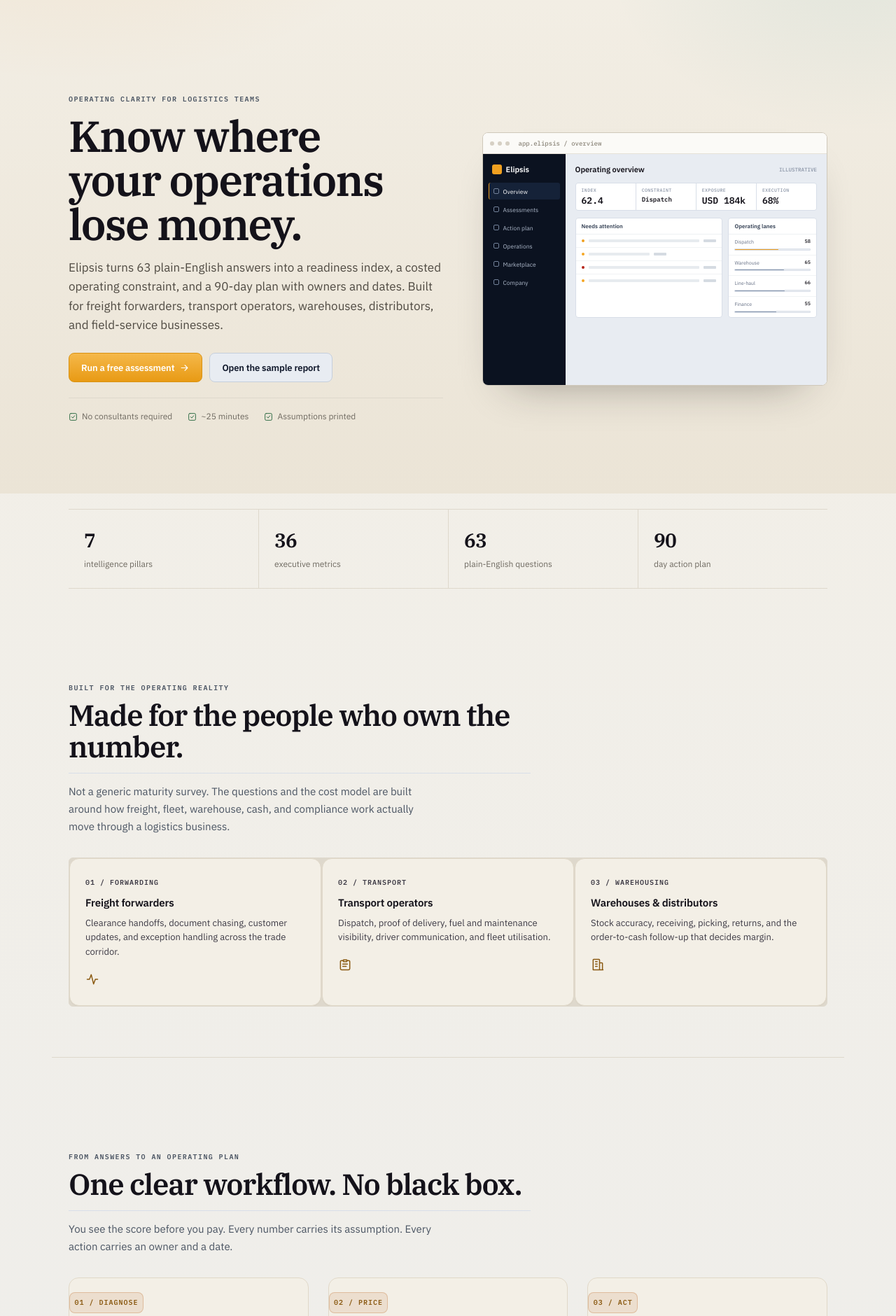
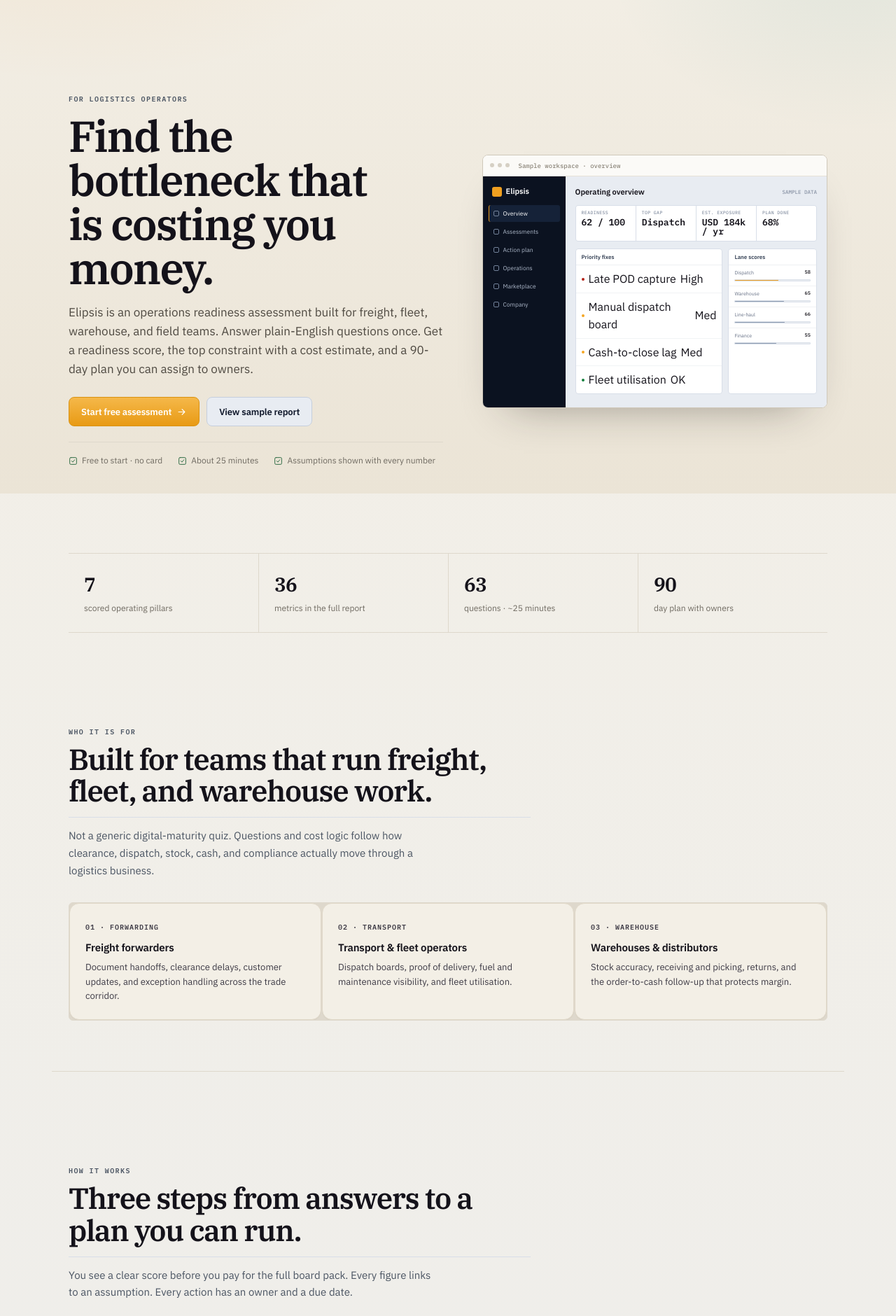
Before and after one commit to JonesKapedo/elipsis, a FastAPI app: page / in a window 1280 px wide. Shown: the part 95-1975 px from the top of the page at 70% size. Run offline with FastAPI, Linux system fonts and the light colour scheme; data comes from the database, SQL or seed files in the repository; parts of the project's set-up code (start-up, migrations or seed data) failed here and were passed over; some libraries are stand-ins or nearby versions.

Commit message:
feat(landing): clearer message, labeled sample metrics, no empty placeholders

```diff
--- a/elipsis_api/templates/landing.html
+++ b/elipsis_api/templates/landing.html
@@ -1,28 +1,28 @@
 {% extends "base.html" %}
-{% block title %}Know where your operations lose money{% endblock %}
-{% block description %}{{ BRAND_NAME }} turns {{ total_questions }} plain-English answers into a scored readiness index, a costed operating constraint, and a 90-day action plan for logistics and field-operations companies.{% endblock %}
+{% block title %}Find the constraint costing your logistics operation{% endblock %}
+{% block description %}{{ BRAND_NAME }} helps logistics and field-operations teams measure automation readiness, price the main operating constraint, and leave with a 90-day action plan — in about 25 minutes, without consultants.{% endblock %}
 {% block content %}
 <section class="mk-wrap mk-hero">
   <div>
-    <p class="mk-eyebrow">Operating clarity for logistics teams</p>
-    <h1>Know where your operations lose money.</h1>
-    <p class="lede">{{ BRAND_NAME }} turns {{ total_questions }} plain-English answers into a readiness index, a costed operating constraint, and a 90-day plan with owners and dates. Built for freight forwarders, transport operators, warehouses, distributors, and field-service businesses.</p>
+    <p class="mk-eyebrow">For logistics operators</p>
+    <h1>Find the bottleneck that is costing you money.</h1>
+    <p class="lede">{{ BRAND_NAME }} is an operations readiness assessment built for freight, fleet, warehouse, and field teams. Answer plain-English questions once. Get a readiness score, the top constraint with a cost estimate, and a 90-day plan you can assign to owners.</p>
     <div class="mk-hero-actions">
-      <a class="btn primary" href="/signup">Run a free assessment <svg class="icon"><use href="#i-arrow"/></svg></a>
-      <a class="btn secondary" href="/sample">Open the sample report</a>
+      <a class="btn primary" href="/signup">Start free assessment <svg class="icon"><use href="#i-arrow"/></svg></a>
+      <a class="btn secondary" href="/sample">View sample report</a>
     </div>
     <div class="mk-trust">
-      <span><svg class="icon"><use href="#i-check-square"/></svg> No consultants required</span>
-      <span><svg class="icon"><use href="#i-check-square"/></svg> ~25 minutes</span>
-      <span><svg class="icon"><use href="#i-check-square"/></svg> Assumptions printed</span>
+      <span><svg class="icon"><use href="#i-check-square"/></svg> Free to start · no card</span>
+      <span><svg class="icon"><use href="#i-check-square"/></svg> About 25 minutes</span>
+      <span><svg class="icon"><use href="#i-check-square"/></svg> Assumptions shown with every number</span>
     </div>
   </div>
 
-  <div class="mk-product" aria-label="Illustrative Elipsis operating overview">
-    <div class="mk-product-top"><i></i><i></i><i></i><span class="addr">app.elipsis / overview</span></div>
+  <div class="mk-product" aria-label="Example Elipsis operating overview — sample data only">
+    <div class="mk-product-top"><i></i><i></i><i></i><span class="addr">Sample workspace · overview</span></div>
     <div class="mk-mini">
       <div class="mk-mini-side">
-        <div class="mk-mini-brand"><i></i> Elipsis</div>
+        <div class="mk-mini-brand"><i></i> {{ BRAND_NAME }}</div>
         <div class="mk-mini-nav">
           <span class="active"><i></i> Overview</span>
           <span><i></i> Assessments</span>
@@ -33,23 +33,23 @@
         </div>
       </div>
       <div class="mk-mini-main">
-        <div class="mk-mini-head"><b>Operating overview</b><span>ILLUSTRATIVE</span></div>
+        <div class="mk-mini-head"><b>Operating overview</b><span>SAMPLE DATA</span></div>
         <div class="mk-mini-strip">
-          <div><span>Index</span><b>62.4</b></div>
-          <div><span>Constraint</span><b style="font-size:9px;line-height:1.2">Dispatch</b></div>
-          <div><span>Exposure</span><b>{{ CURRENCY }} 184k</b></div>
-          <div><span>Execution</span><b>68%</b></div>
+          <div><span>Readiness</span><b>62 / 100</b></div>
+          <div><span>Top gap</span><b>Dispatch</b></div>
+          <div><span>Est. exposure</span><b>{{ CURRENCY }} 184k / yr</b></div>
+          <div><span>Plan done</span><b>68%</b></div>
         </div>
         <div class="mk-mini-grid">
           <div class="mk-mini-panel">
-            <h5>Needs attention</h5>
-            <div class="mk-mini-row"><span class="dot"></span><span class="ln"></span><span class="val"></span></div>
-            <div class="mk-mini-row"><span class="dot" style="background:#f5a623"></span><span class="ln short"></span><span class="val"></span></div>
-            <div class="mk-mini-row"><span class="dot" style="background:#b42318"></span><span class="ln"></span><span class="val"></span></div>
-            <div class="mk-mini-row"><span class="dot" style="background:#f5a623"></span><span class="ln"></span><span class="val"></span></div>
+            <h5>Priority fixes</h5>
+            <div class="mk-mini-row labeled"><span class="dot" style="background:#b42318"></span><span class="ln-text">Late POD capture</span><span class="val-text">High</span></div>
+            <div class="mk-mini-row labeled"><span class="dot" style="background:#f5a623"></span><span class="ln-text">Manual dispatch board</span><span class="val-text">Med</span></div>
+            <div class="mk-mini-row labeled"><span class="dot" style="background:#f5a623"></span><span class="ln-text">Cash-to-close lag</span><span class="val-text">Med</span></div>
+            <div class="mk-mini-row labeled"><span class="dot" style="background:#15803d"></span><span class="ln-text">Fleet utilisation</span><span class="val-text">OK</span></div>
           </div>
           <div class="mk-mini-panel">
-            <h5>Operating lanes</h5>
+            <h5>Lane scores</h5>
             <div class="mk-mini-lane weak"><div class="lane-line"><span>Dispatch</span><b>58</b></div><div class="bar"><i style="width:58%"></i></div></div>
             <div class="mk-mini-lane"><div class="lane-line"><span>Warehouse</span><b>65</b></div><div class="bar"><i style="width:65%"></i></div></div>
             <div class="mk-mini-lane"><div class="lane-line"><span>Line-haul</span><b>66</b></div><div class="bar"><i style="width:66%"></i></div></div>
@@ -63,62 +63,59 @@
 
 <div class="mk-wrap">
   <div class="mk-stats">
-    <div class="mk-stat"><b>7</b><span>intelligence pillars</span></div>
-    <div class="mk-stat"><b>36</b><span>executive metrics</span></div>
-    <div class="mk-stat"><b>{{ total_questions }}</b><span>plain-English questions</span></div>
-    <div class="mk-stat"><b>90</b><span>day action plan</span></div>
+    <div class="mk-stat"><b>7</b><span>scored operating pillars</span></div>
+    <div class="mk-stat"><b>36</b><span>metrics in the full report</span></div>
+    <div class="mk-stat"><b>{{ total_questions }}</b><span>questions · ~25 minutes</span></div>
+    <div class="mk-stat"><b>90</b><span>day plan with owners</span></div>
   </div>
 </div>
 
 <section class="mk-wrap mk-section">
   <div class="mk-section-head">
-    <p class="mk-eyebrow">Built for the operating reality</p>
-    <h2>Made for the people who own the number.</h2>
-    <p class="section-lede">Not a generic maturity survey. The questions and the cost model are built around how freight, fleet, warehouse, cash, and compliance work actually move through a logistics business.</p>
+    <p class="mk-eyebrow">Who it is for</p>
+    <h2>Built for teams that run freight, fleet, and warehouse work.</h2>
+    <p class="section-lede">Not a generic digital-maturity quiz. Questions and cost logic follow how clearance, dispatch, stock, cash, and compliance actually move through a logistics business.</p>
   </div>
   <div class="mk-cards">
     <article class="mk-card">
-      <p class="card-num">01 / FORWARDING</p>
+      <p class="card-num">01 · FORWARDING</p>
       <h3>Freight forwarders</h3>
-      <p>Clearance handoffs, document chasing, customer updates, and exception handling across the trade corridor.</p>
-      <svg class="icon"><use href="#i-activity"/></svg>
+      <p>Document handoffs, clearance delays, customer updates, and exception handling across the trade corridor.</p>
     </article>
     <article class="mk-card">
-      <p class="card-num">02 / TRANSPORT</p>
-      <h3>Transport operators</h3>
-      <p>Dispatch, proof of delivery, fuel and maintenance visibility, driver communication, and fleet utilisation.</p>
-      <svg class="icon"><use href="#i-clipboard"/></svg>
+      <p class="card-num">02 · TRANSPORT</p>
+      <h3>Transport & fleet operators</h3>
+      <p>Dispatch boards, proof of delivery, fuel and maintenance visibility, and fleet utilisation.</p>
     </article>
     <article class="mk-card">
-      <p class="card-num">03 / WAREHOUSING</p>
-      <h3>Warehouses &amp; distributors</h3>
-      <p>Stock accuracy, receiving, picking, returns, and the order-to-cash follow-up that decides margin.</p>
-      <svg class="icon"><use href="#i-building"/></svg>
+      <p class="card-num">03 · WAREHOUSE</p>
+      <h3>Warehouses & distributors</h3>
+      <p>Stock accuracy, receiving and picking, returns, and the order-to-cash follow-up that protects margin.</p>
     </article>
   </div>
 </section>
 
 <section class="mk-wrap mk-section">
   <div class="mk-section-head">
-    <p class="mk-eyebrow">From answers to an operating plan</p>
-    <h2>One clear workflow. No black box.</h2>
-    <p class="section-lede">You see the score before you pay. Every number carries its assumption. Every action carries an owner and a date.</p>
+    <p class="mk-eyebrow">How it works</p>
+    <h2>Three steps from answers to a plan you can run.</h2>
+    <p class="section-lede">You see a clear score before you pay for the full board pack. Every figure links to an assumption. Every action has an owner and a due date.</p>
   </div>
   <div class="mk-workflow">
     <article class="mk-step">
-      <p class="step-n">01 / DIAGNOSE</p>
-      <h3>Answer in plain English</h3>
-      <p>Short sections, autosaved. No 60-page questionnaire and no consultant in the room.</p>
+      <p class="step-n">01 · ANSWER</p>
+      <h3>Plain-English diagnostic</h3>
+      <p>Short sections, autosaved. About {{ total_questions }} questions. No 60-page form and no consultant workshop.</p>
     </article>
     <article class="mk-step">
-      <p class="step-n">02 / PRICE</p>
-      <h3>See the constraint</h3>
-      <p>Get one readiness index, the first constraint, the annual exposure, and the assumptions behind it.</p>
+      <p class="step-n">02 · SCORE</p>
+      <h3>Readiness + costed gap</h3>
+      <p>One index (0–100), maturity band, the first operating constraint, and an estimated annual exposure.</p>
     </article>
     <article class="mk-step">
-      <p class="step-n">03 / ACT</p>
-      <h3>Run the 90 days</h3>
-      <p>Assign owners, track due dates, export the board pack, and re-score the lane when the work is done.</p>
+      <p class="step-n">03 · ACT</p>
+      <h3>90-day action plan</h3>
+      <p>Prioritised work, owners, due dates, exportable board pack — then re-score when the work is done.</p>
     </article>
   </div>
 </section>
@@ -126,38 +123,37 @@
 <section class="mk-wrap">
   <div class="mk-report">
     <div>
-      <p class="mk-eyebrow" style="color:#f5c46a">Sample output</p>
-      <h2>A number your board can track — and the story behind it.</h2>
-      <p>The sample report shows the readiness index, the costed constraint, the 90-day plan, and the assumptions. Open it before you create an account.</p>
-      <a class="btn" href="/sample">Open the sample report <svg class="icon"><use href="#i-arrow"/></svg></a>
+      <p class="mk-eyebrow" style="color:#f5c46a">Sample report</p>
+      <h2>See the full output before you create an account.</h2>
+      <p>The sample shows how the readiness index, constraint, cost estimate, and 90-day plan are presented. Values are illustrative only — they are not a customer result.</p>
+      <a class="btn" href="/sample">Open sample report <svg class="icon"><use href="#i-arrow"/></svg></a>
     </div>
-    <div class="mk-report-card" aria-label="Illustrative sample report summary">
+    <div class="mk-report-card" aria-label="Sample report summary — illustrative only">
       <div class="rc-top">
-        <div><span>Operating report</span><b>Illustrative company</b></div>
-        <div class="rc-score"><b>62.4</b><em>EMERGING</em></div>
+        <div><span>Sample company</span><b>Illustrative logistics operator</b></div>
+        <div class="rc-score"><b>62</b><em>EMERGING</em></div>
       </div>
       <div class="rc-rows">
-        <div class="rc-row"><span>First constraint</span><b>Dispatch handoffs</b></div>
-        <div class="rc-row"><span>Annual exposure</span><b>{{ CURRENCY }} 184,000</b></div>
-        <div class="rc-row"><span>Confidence</span><b>82%</b></div>
-        <div class="rc-row"><span>90-day actions</span><b>25</b></div>
-        <div class="rc-row"><span>Prepared</span><b>Sample</b></div>
+        <div class="rc-row"><span>Top constraint</span><b>Dispatch handoffs</b></div>
+        <div class="rc-row"><span>Est. annual exposure</span><b>{{ CURRENCY }} 184,000</b></div>
+        <div class="rc-row"><span>Answer confidence</span><b>82%</b></div>
+        <div class="rc-row"><span>90-day actions</span><b>25 items</b></div>
       </div>
     </div>
   </div>
-  <p class="mk-price-note">Sample values are illustrative. They are not customer claims and do not predict your result.</p>
+  <p class="mk-price-note">Sample figures are examples only. Your score and exposure depend on your answers and must be checked against your own costs.</p>
 </section>
 
 <section class="mk-wrap mk-section">
   <div class="mk-section-head">
-    <p class="mk-eyebrow">Seven pillars, one score</p>
-    <h2>One operating picture, weighted for what drives return.</h2>
-    <p class="section-lede">Every answer feeds at least one pillar. Weights reflect how much each area typically drives automation ROI — so the {{ INDEX_NAME }} is useful, not decorative.</p>
+    <p class="mk-eyebrow">What is measured</p>
+    <h2>Seven pillars. One score your board can track.</h2>
+    <p class="section-lede">Each answer feeds at least one pillar. Weights reflect how strongly each area tends to drive automation return — so the {{ INDEX_NAME }} is operational, not decorative.</p>
   </div>
   <div class="mk-cards">
     {% for code, label, weight, objective in PILLARS %}
     <article class="mk-card">
-      <p class="card-num">{{ code }} / {{ (weight * 100)|round|int }}% WEIGHT</p>
+      <p class="card-num">{{ code }} · {{ (weight * 100)|round|int }}% of score</p>
       <h3>{{ label }}</h3>
       <p>{{ objective }}</p>
     </article>
@@ -167,75 +163,75 @@
 
 <section class="mk-wrap mk-section">
   <div class="mk-section-head">
-    <p class="mk-eyebrow">First-market reference</p>
-    <h2>The framework was tested against real logistics operations.</h2>
-    <p class="section-lede">Our first reference market was Kenya. The framework is not country-specific: dispatch, warehouse, cash, and compliance constraints behave the same way in every trade corridor.</p>
+    <p class="mk-eyebrow">Market context</p>
+    <h2>Designed against real logistics operations.</h2>
+    <p class="section-lede">First reference market: Kenya. The operating problems — dispatch, warehouse, cash, compliance — are corridor-agnostic and apply wherever freight and field work runs.</p>
   </div>
   <table class="table">
-    <thead><tr><th>First-market reference</th><th>Value</th><th>Source</th></tr></thead>
+    <thead><tr><th>Reference</th><th>Value</th><th>Source</th></tr></thead>
     <tbody>
       {% for p in reference_points %}
       <tr><td>{{ p.label }}<br><span class="muted small">{{ p.note }}</span></td><td><strong>{{ p.value }}</strong></td><td class="muted">{{ p.source }}</td></tr>
       {% endfor %}
     </tbody>
   </table>
-  <p class="mk-price-note">These describe our first market, not claims about Elipsis customers. Savings in your report are estimates and must be validated against your payroll.</p>
+  <p class="mk-price-note">These describe the first market we designed against, not claims about {{ BRAND_NAME }} customers. Cost figures in your report are estimates — validate them against payroll and operating data.</p>
 </section>
 
 <section class="mk-wrap mk-section">
   <div class="mk-section-head">
-    <p class="mk-eyebrow">Clear pricing</p>
-    <h2>Start with the diagnosis. Pay for the decision.</h2>
-    <p class="section-lede">The free diagnostic shows your number. The full assessment gives you the board pack, the costed constraint, and the implementation brief.</p>
+    <p class="mk-eyebrow">Pricing</p>
+    <h2>Start free. Pay when you need the full decision pack.</h2>
+    <p class="section-lede">The free diagnostic shows your score and top constraints. Upgrade for the full metrics pack, costed assumptions, and implementation request.</p>
   </div>
   <div class="mk-pricing">
     <article class="mk-price">
       <p class="price-label">Free diagnostic</p>
       <h3>$0</h3>
-      <p class="price-note">One company · one operating unit · no card</p>
+      <p class="price-note">One company · no card required</p>
       <ul>
-        <li>Full {{ total_questions }}-question diagnostic</li>
+        <li>{{ total_questions }}-question diagnostic</li>
         <li>{{ INDEX_NAME }} and maturity band</li>
         <li>Top three constraints</li>
-        <li>Sample 90-day plan</li>
+        <li>Preview of the 90-day plan</li>
       </ul>
       <a class="btn secondary" href="/signup">Start free</a>
     </article>
     <article class="mk-price featured">
-      <p class="price-label">Full Assessment</p>
+      <p class="price-label">Full assessment</p>
       <h3>$49 <small>once</small></h3>
-      <p class="price-note">One assessment · three partner introductions</p>
+      <p class="price-note">One full report · partner introductions</p>
       <ul>
         <li>Full 36-metric report and confidence</li>
-        <li>Costed constraints and printed assumptions</li>
+        <li>Costed constraints with printed assumptions</li>
         <li>Board pack, Excel, JSON, and PDF</li>
-        <li>Read-only share links</li>
+        <li>Share links for stakeholders</li>
         <li>One implementation request</li>
       </ul>
-      <a class="btn" href="/pro">Get the full report</a>
+      <a class="btn" href="/pro">Get full report</a>
     </article>
     <article class="mk-price">
-      <p class="price-label">Operator subscription</p>
+      <p class="price-label">Operator plan</p>
       <h3>$29 <small>/ month</small></h3>
-      <p class="price-note">Or $380 / year · cancel before renewal</p>
+      <p class="price-note">Or $380 / year · cancel anytime</p>
       <ul>
         <li>Unlimited assessments</li>
-        <li>Unlimited implementation switches</li>
         <li>Exports and board packs</li>
         <li>Team collaboration</li>
-        <li>Operating rhythm reviews</li>
+        <li>Re-score as you execute</li>
+        <li>Implementation workflow access</li>
       </ul>
-      <a class="btn secondary" href="/pro">Start subscription</a>
+      <a class="btn secondary" href="/pro">View operator plan</a>
     </article>
   </div>
-  <p class="mk-price-note">Prices are in USD. Implementation partners have separate plans from $39/month. Elipsis does not take a commission on implementation work.</p>
+  <p class="mk-price-note">Prices in USD. Implementation partners have separate plans. {{ BRAND_NAME }} does not take a commission on partner work.</p>
 </section>
 
 <section class="mk-wrap mk-cta">
-  <h2>See the output before you see an invoice.</h2>
+  <h2>See the report shape before you spend a dollar.</h2>
   <div class="actions">
-    <a class="btn primary" href="/sample">Open the sample report <svg class="icon"><use href="#i-arrow"/></svg></a>
-    <a class="btn secondary" href="/signup">Run a free assessment</a>
+    <a class="btn primary" href="/sample">View sample report <svg class="icon"><use href="#i-arrow"/></svg></a>
+    <a class="btn secondary" href="/signup">Start free assessment</a>
   </div>
 </section>
 {% endblock %}
```
